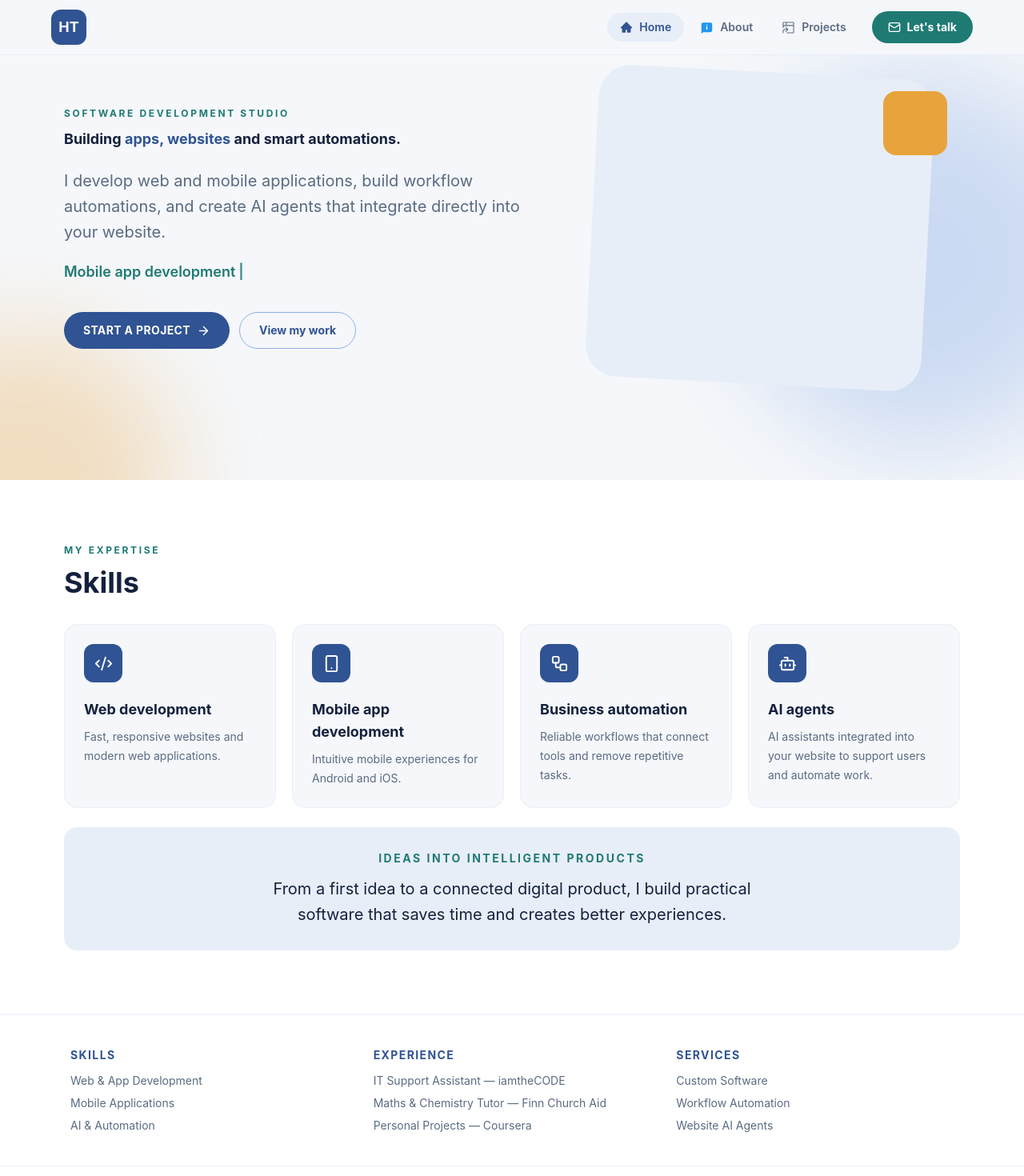
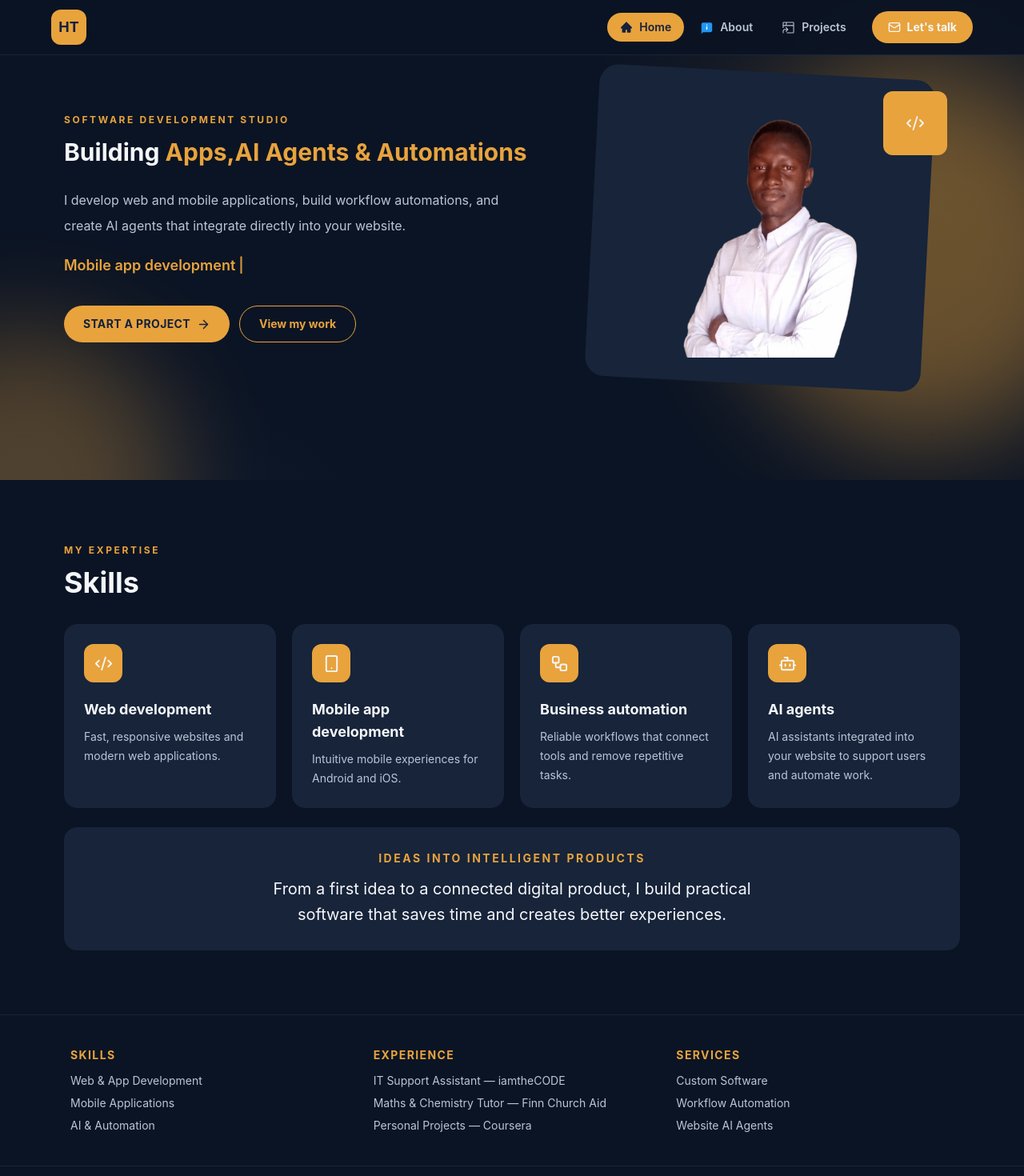
Before and after one commit to Hiss8n/Hill-Tamarind, a React (Vite) app in the folder front/: page / in a window 1280 px wide. Shown: the top 1470 px of the page at 80% size. Built offline with nearby package versions, Linux system fonts and the light colour scheme.

Commit message:
updated,fully for page one

```diff
--- a/front/src/App.jsx
+++ b/front/src/App.jsx
@@ -13,7 +13,7 @@ function App() {
   return (
     <>
       <Navbar />
-      <main className="min-h-screen overflow-hidden bg-[var(--mist)]">
+      <main className="min-h-screen overflow-hidden bg-[var(--deep-navy)]">
         <Routes>
           <Route path="/" element={<HomePage />} />
           <Route path='/about' element={<AboutPage />} />
--- a/front/src/components/Footer.jsx
+++ b/front/src/components/Footer.jsx
@@ -1,10 +1,10 @@
 import React from 'react'
 
 const Footer = () => (
-  <footer className="border-t border-[var(--wash)] bg-white">
+  <footer className="border-t border-[var(--wash)] bg-[var(--mist)]">
     <div className="mx-auto grid max-w-6xl gap-8 px-6 py-10 sm:grid-cols-3">
       <div>
-        <h4 className="mb-3 text-sm font-bold uppercase tracking-widest text-[var(--blue)]">Skills</h4>
+        <h4 className="mb-3 text-sm font-bold uppercase tracking-widest text-[var(--amber)]">Skills</h4>
         <ul className="space-y-2 text-sm text-[var(--slate)]">
           <li>Web &amp; App Development</li>
           <li>Mobile Applications</li>
@@ -12,7 +12,7 @@ const Footer = () => (
         </ul>
       </div>
       <div>
-        <h4 className="mb-3 text-sm font-bold uppercase tracking-widest text-[var(--blue)]">Experience</h4>
+        <h4 className="mb-3 text-sm font-bold uppercase tracking-widest text-[var(--amber)]">Experience</h4>
         <ul className="space-y-2 text-sm text-[var(--slate)]">
           <li>IT Support Assistant — iamtheCODE</li>
           <li>Maths &amp; Chemistry Tutor — Finn Church Aid</li>
@@ -20,7 +20,7 @@ const Footer = () => (
         </ul>
       </div>
       <div>
-        <h4 className="mb-3 text-sm font-bold uppercase tracking-widest text-[var(--blue)]">Services</h4>
+        <h4 className="mb-3 text-sm font-bold uppercase tracking-widest text-[var(--amber)]">Services</h4>
         <ul className="space-y-2 text-sm text-[var(--slate)]">
           <li>Custom Software</li>
           <li>Workflow Automation</li>
@@ -29,7 +29,7 @@ const Footer = () => (
       </div>
     </div>
     <div className="border-t border-[var(--wash)] py-4 text-center text-xs text-[var(--slate)]">
-      © {new Date().getFullYear()} Hill Tamarind. All rights reserved.
+      © {new Date().getFullYear()} Tamarind AI Consultancy. All rights reserved.
     </div>
   </footer>
 )
--- a/front/src/components/Navbar.jsx
+++ b/front/src/components/Navbar.jsx
@@ -17,9 +17,9 @@ export const Navbar = ({handleClick}) => {
 
   return (
     <>
-      <nav className="fixed left-0 top-0 z-50 w-full border-b border-[var(--wash)] bg-[rgba(245,247,250,0.92)] px-5 py-3 backdrop-blur-xl">
+      <nav className="fixed left-0 top-0 z-50 w-full border-b border-[var(--wash)] bg-[rgba(11,20,36,0.94)] px-5 py-3 backdrop-blur-xl">
         <div className="mx-auto flex max-w-6xl items-center justify-between">
-          <Link to='/' className="grid h-11 w-11 place-items-center rounded-xl text-lg font-bold text-white shadow-sm" style={{ background: 'var(--blue)' }}>
+          <Link to='/' className="grid h-11 w-11 place-items-center rounded-xl text-lg font-bold text-[#14213D] shadow-sm" style={{ background: 'var(--amber)' }}>
             HT
           </Link>
 
@@ -28,12 +28,12 @@ export const Navbar = ({handleClick}) => {
               <NavLink
                 key={link.to}
                 to={link.to}
-                className={({ isActive }) => `flex items-center gap-2 rounded-full px-4 py-2 text-sm font-semibold transition ${isActive ? 'bg-[var(--wash)] text-[var(--blue)]' : 'text-[var(--slate)] hover:bg-white hover:text-[var(--ink)]'}`}
+                className={({ isActive }) => `flex items-center gap-2 rounded-full px-4 py-2 text-sm font-semibold transition ${isActive ? 'bg-[var(--amber)] text-[#14213D]' : 'text-[var(--slate)] hover:bg-[var(--wash)] hover:text-[var(--ink)]'}`}
               >
                 {link.icon}{link.label}
               </NavLink>
             ))}
-            <Link to='/contact' className="ml-3 inline-flex items-center gap-2 rounded-full px-5 py-2.5 text-sm font-bold text-white transition hover:-translate-y-0.5" style={{ background: 'var(--teal)' }}>
+            <Link to='/contact' className="ml-3 inline-flex items-center gap-2 rounded-full px-5 py-2.5 text-sm font-bold text-[var(--ink)] transition hover:-translate-y-0.5 hover:bg-[#C9892F]" style={{ background: 'var(--amber)' }}>
               <Mail size={16} /> Let&apos;s talk
             </Link>
           </div>
@@ -43,7 +43,7 @@ export const Navbar = ({handleClick}) => {
             aria-label="Toggle navigation"
             aria-expanded={showSideBar}
             onClick={() => setShowSideBar(!showSideBar)}
-            className="grid h-10 w-10 place-items-center rounded-lg border border-[var(--wash)] bg-white text-[var(--ink)] md:hidden"
+            className="grid h-10 w-10 place-items-center rounded-lg border border-[var(--wash)] bg-[var(--wash)] text-[var(--ink)] md:hidden"
           >
             <svg className="h-5 w-5" fill="none" stroke="currentColor" viewBox="0 0 24 24">
               <path strokeLinecap="round" strokeLinejoin="round" strokeWidth="2" d="M4 6h16M4 12h16M4 18h16" />
--- a/front/src/components/Sidebar.jsx
+++ b/front/src/components/Sidebar.jsx
@@ -3,14 +3,14 @@ import { Link } from 'react-router-dom'
 import { ChevronRight } from 'lucide-react'
 
 const Sidebar = ({ onNavigate }) => (
-  <div className="fixed left-0 right-0 top-[68px] z-40 border-b border-[var(--wash)] bg-[var(--mist)] px-5 py-3 shadow-lg md:hidden">
+  <div className="fixed left-0 right-0 top-[68px] z-40 border-b border-[var(--wash)] bg-[var(--charcoal)] px-5 py-3 shadow-lg md:hidden">
     <nav className="mx-auto flex max-w-6xl flex-col">
       {[['/', 'Home'], ['/about', 'About'], ['/projects', 'Projects'], ['/contact', 'Contact']].map(([to, label]) => (
         <Link
           key={to}
           to={to}
           onClick={onNavigate}
-          className="flex items-center justify-between border-b border-[var(--wash)] py-3 text-sm font-semibold text-[var(--ink)] last:border-0"
+          className="flex items-center justify-between border-b border-[var(--wash)] py-3 text-sm font-semibold text-[var(--snow)] last:border-0"
         >
           {label}<ChevronRight size={16} />
         </Link>
--- a/front/src/index.css
+++ b/front/src/index.css
@@ -4,12 +4,12 @@
 
 :root {
   --blue: #305393;
-  --ink: #14213D;
-  --mist: #F5F7FA;
-  --wash: #E8EEF8;
+  --ink: #F5F7FA;
+  --mist: #0B1424;
+  --wash: #17243A;
   --amber: #E8A33D;
   --teal: #1F7A74;
-  --slate: #5B6B82;
+  --slate: #BAC5D6;
   --periwinkle: #8FB0E8;
   font-family: Poppins, Inter, system-ui, -apple-system, BlinkMacSystemFont, "Segoe UI", sans-serif;
   color: var(--ink);
@@ -31,8 +31,10 @@ body {
   min-width: 320px;
   min-height: 100vh;
   background:
-    radial-gradient(circle at 92% 8%, rgba(143, 176, 232, 0.24), transparent 24rem),
+    radial-gradient(circle at 88% 8%, rgba(232, 163, 61, 0.10), transparent 24rem),
+    radial-gradient(circle at 8% 60%, rgba(48, 83, 147, 0.16), transparent 30rem),
     var(--mist);
+  color: var(--ink);
 }
 
 button,
@@ -47,7 +49,7 @@ a {
 }
 
 ::selection {
-  background: var(--periwinkle);
+  background: var(--amber);
   color: var(--ink);
 }
 
@@ -62,7 +64,7 @@ a {
 
   .eyebrow {
     @apply mb-3 text-xs font-bold uppercase tracking-[0.22em];
-    color: var(--teal);
+    color: var(--amber);
   }
 
   .section-title {
@@ -71,22 +73,25 @@ a {
   }
 
   .primary-button {
-    @apply inline-flex items-center justify-center gap-2 rounded-full px-6 py-3 text-sm font-bold uppercase tracking-wide text-white transition duration-200;
-    background: var(--blue);
+    @apply inline-flex items-center justify-center gap-2 rounded-full px-6 py-3 text-sm font-bold uppercase tracking-wide transition duration-200;
+    background: var(--amber);
+    color: #14213D;
   }
 
   .primary-button:hover {
-    background: var(--ink);
+    background: #F0B85F;
+    color: #14213D;
     transform: translateY(-2px);
   }
 
   .secondary-button {
     @apply inline-flex items-center justify-center rounded-full border px-6 py-3 text-sm font-bold transition duration-200;
-    border-color: var(--periwinkle);
-    color: var(--blue);
+    border-color: var(--amber);
+    color: var(--amber);
   }
 
   .secondary-button:hover {
-    background: var(--wash);
+    background: var(--amber);
+    color: #14213D;
   }
 }
--- a/front/src/pages.jsx/HomePage.jsx
+++ b/front/src/pages.jsx/HomePage.jsx
@@ -1,7 +1,8 @@
 import React, { useEffect, useState } from "react";
 import { Link } from "react-router-dom";
 import { motion } from "framer-motion";
-import { ArrowRight, Bot, Code2, Smartphone, Workflow } from "lucide-react";
+import { ArrowRight, Bot, Code2, Cpu, Smartphone, Workflow } from "lucide-react";
+import photo from "../assets/photo2.png";
 
 const HomePage = () => {
   const skills = [
@@ -28,27 +29,38 @@ const HomePage = () => {
   ];
 
   const [index, setIndex] = useState(0);
+  const [typedText, setTypedText] = useState("");
   const rotatingSkills = [
     "Web & app development",
     "Mobile app development",
-    "Workflow automations",
-    "AI agents for websites",
+    "Workflow Automations",
+    "AI agents Integrations",
   ];
 
   useEffect(() => {
-    const interval = setInterval(
-      () => setIndex((current) => (current + 1) % rotatingSkills.length),
-      3000
-    );
-    return () => clearInterval(interval);
-  }, [rotatingSkills.length]);
+    const currentText = rotatingSkills[index];
+    let timeout;
+
+    if (typedText.length < currentText.length) {
+      timeout = setTimeout(() => {
+        setTypedText(currentText.slice(0, typedText.length + 1));
+      }, 75);
+    } else {
+      timeout = setTimeout(() => {
+        setTypedText("");
+        setIndex((current) => (current + 1) % rotatingSkills.length);
+      }, 1800);
+    }
+
+    return () => clearTimeout(timeout);
+  }, [typedText, index, rotatingSkills.length]);
 
   return (
     <>
       <section className="relative min-h-[600px] overflow-hidden pt-[18px]">
         <div
           className="absolute right-[-8%] top-24 h-[460px] w-[460px] rounded-full opacity-40 blur-3xl"
-          style={{ background: "var(--periwinkle)" }}
+          style={{ background: "var(--amber)" }}
         />
         <div
           className="absolute bottom-[-12rem] left-[-10rem] h-[380px] w-[380px] rounded-full opacity-30 blur-3xl"
@@ -62,18 +74,18 @@ const HomePage = () => {
             transition={{ duration: 0.6 }}
           >
             <p className="eyebrow">Software development studio</p>
-            <h1 className="max-w-3xl text-[18px] leading-[1.35] font-bold text-[var(--ink)] sm:text-[18px] lg:text-[18px]">
+            <h1 className="max-w-3xl text-[30px] leading-[1.35] font-bold text-[var(--ink)] sm:text-[20px] lg:text-[30px]">
               Building{" "}
-              <span className="text-[var(--blue)]">apps, websites</span> and smart
-              automations.
+              <span className="text-[var(--amber)]">Apps,AI Agents & Automations</span>
+
             </h1>
-            <p className="mt-6 max-w-xl text-[20px] leading-8 text-[var(--slate)]">
+            <p className="mt-6 max-w-xl text-[16px] leading-8 text-[var(--slate)]">
               I develop web and mobile applications, build workflow automations, and
               create AI agents that integrate directly into your website.
             </p>
 
-            <div className="mt-5 h-8 text-lg font-semibold text-[var(--teal)]">
-              {rotatingSkills[index]}<span className="ml-1 animate-pulse">|</span>
+            <div className="mt-5 h-8 text-lg font-semibold text-[var(--amber)]">
+              {typedText}<span className="ml-1 animate-pulse">|</span>
             </div>
 
             <div className="mt-8 flex flex-wrap gap-3">
@@ -94,7 +106,7 @@ const HomePage = () => {
             className="relative hidden min-h-[470px] lg:block"
           >
             <div
-              className="absolute inset-10 rotate-3 rounded-[2.5rem]"
+              className="absolute inset-10 rotate-3 rounded-[1.5rem]"
               style={{ background: "var(--wash)" }}
             />
            {/*  <div className="absolute inset-x-20 bottom-10 top-20 rounded-[2rem] border border-white/70 bg-white/70 p-8 shadow-2xl backdrop-blur-md">
@@ -104,7 +116,7 @@ const HomePage = () => {
                     className="mx-auto grid h-20 w-20 place-items-center rounded-2xl text-white shadow-lg"
                     style={{ background: "var(--blue)" }}
                   >
-                     <Code2 size={38} />
+
                   </div>
                   <p className="mt-6 text-sm font-bold uppercase tracking-[0.18em] text-[var(--teal)]">
                     Ideas into intelligent products
@@ -116,14 +128,25 @@ const HomePage = () => {
               </div>
             </div> */}
             <div
-              className="absolute right-4 top-16 h-20 w-20 rounded-2xl"
+              className="absolute right-4 top-16 grid h-20 w-20 place-items-center rounded-xl text-[var(--ink)]"
               style={{ background: "var(--amber)" }}
-            />
+            >
+              <Code2 size={24} strokeWidth={1.8} />
+            </div>
+            <div className="absolute inset-0 flex items-center justify-center">
+              <div className="absolute inset-x-24 bottom-16 top-16 overflow-hidden rounded-[2rem] border border-[var(--wash)] bg-[var(--wash)] p-2">
+                <img
+                  src={photo}
+                  alt="Tamarind AI consultancy"
+                  className="h-full w-full rounded-[1.5rem] object-cover"
+                />
+              </div>
+            </div>
           </motion.div>
         </div>
       </section>
 
-      <section className="bg-white py-20">
+      <section className="bg-[var(--mist)] py-20">
         <div className="content-shell">
           <div className="mb-8">
             <p className="eyebrow">My expertise</p>
@@ -132,8 +155,8 @@ const HomePage = () => {
 
           <div className="grid gap-5 sm:grid-cols-2 lg:grid-cols-4">
             {skills.map(({ title, description, icon: Icon }) => (
-              <article key={title} className="rounded-2xl border border-[var(--wash)] bg-[var(--mist)] p-6 transition duration-300 hover:-translate-y-1 hover:shadow-xl">
-                <div className="grid h-12 w-12 place-items-center rounded-xl text-white" style={{ background: "var(--blue)" }}>
+              <article key={title} className="rounded-2xl border border-[var(--wash)] bg-[var(--wash)] p-6 transition duration-300 hover:-translate-y-1 hover:shadow-2xl">
+                <div className="grid h-12 w-12 place-items-center rounded-xl text-[var(--ink)]" style={{ background: "var(--amber)" }}>
                   <Icon size={23} />
                 </div>
                 <h3 className="mt-5 text-lg font-bold text-[var(--ink)]">{title}</h3>
@@ -143,7 +166,7 @@ const HomePage = () => {
           </div>
 
           <div className="mt-6 rounded-2xl border border-[var(--wash)] p-7 text-center" style={{ background: "var(--wash)" }}>
-            <p className="text-sm font-bold uppercase tracking-[0.18em] text-[var(--teal)]">Ideas into intelligent products</p>
+            <p className="text-sm font-bold uppercase tracking-[0.18em] text-[var(--amber)]">Ideas into intelligent products</p>
             <p className="mx-auto mt-3 max-w-2xl text-[20px] leading-8 text-[var(--ink)]">
               From a first idea to a connected digital product, I build practical software that saves time and creates better experiences.
             </p>
--- a/front/src/pages.jsx/NotFound.jsx
+++ b/front/src/pages.jsx/NotFound.jsx
@@ -5,7 +5,7 @@ import { ArrowLeft } from 'lucide-react'
 export const NotFound = () => (
   <section className="page-shell grid place-items-center text-center">
     <div className="content-shell">
-      <p className="text-7xl font-bold text-[var(--periwinkle)]">404</p>
+      <p className="text-7xl font-bold text-[var(--amber)]">404</p>
       <h1 className="mt-4 text-3xl font-bold text-[var(--ink)]">This page is not available.</h1>
       <p className="mt-3 text-[var(--slate)]">The page may have moved or the address may be incorrect.</p>
       <Link to="/" className="primary-button mt-8"><ArrowLeft size={16} /> Back to home</Link>
--- a/front/src/pages.jsx/Projects.jsx
+++ b/front/src/pages.jsx/Projects.jsx
@@ -25,13 +25,13 @@ export const Projects = () => {
 
         <div className="grid gap-6 sm:grid-cols-2 lg:grid-cols-3">
           {items.map((item) => (
-            <a key={item.id} href={item.url} target="_blank" rel="noreferrer" className="group overflow-hidden rounded-2xl border border-[var(--wash)] bg-white shadow-sm transition duration-300 hover:-translate-y-1 hover:shadow-xl">
+            <a key={item.id} href={item.url} target="_blank" rel="noreferrer" className="group overflow-hidden rounded-2xl border border-[var(--wash)] bg-[var(--wash)] shadow-sm transition duration-300 hover:-translate-y-1 hover:shadow-xl">
               <div className="h-56 overflow-hidden bg-[var(--wash)]">
                 <img src={item.image} alt={item.name} className="h-full w-full object-cover transition duration-500 group-hover:scale-105" />
               </div>
               <div className="flex items-start justify-between gap-4 p-5">
                 <div><h2 className="font-bold text-[var(--ink)]">{item.name}</h2><p className="mt-2 text-sm leading-6 text-[var(--slate)]">{item.about}</p></div>
-                <ArrowUpRight className="mt-1 shrink-0 text-[var(--teal)] transition group-hover:-translate-y-1 group-hover:translate-x-1" size={18} />
+                <ArrowUpRight className="mt-1 shrink-0 text-[var(--amber)] transition group-hover:-translate-y-1 group-hover:translate-x-1" size={18} />
               </div>
             </a>
           ))}
```
Also changed, not shown: front/src/pages.jsx/AboutPage.jsx (+5 -5 lines), front/src/pages.jsx/Contact.jsx (+9 -12 lines), front/src/assets/photo.png (added), front/src/assets/photo2.png (added).
